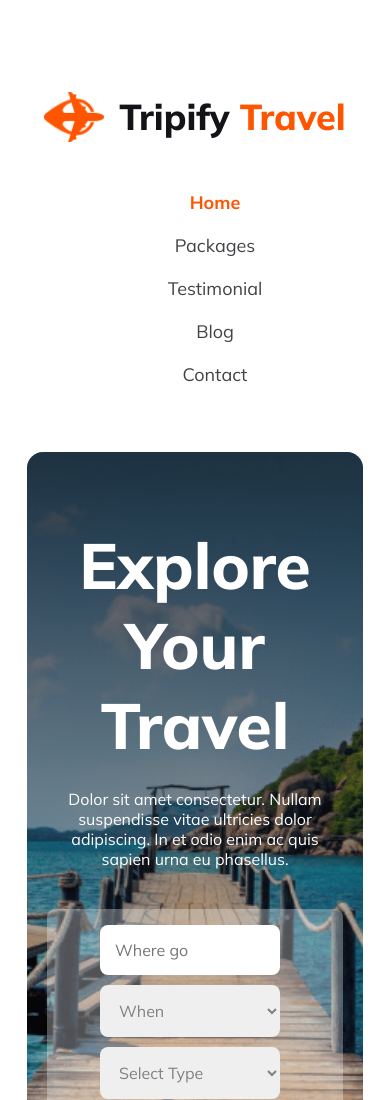
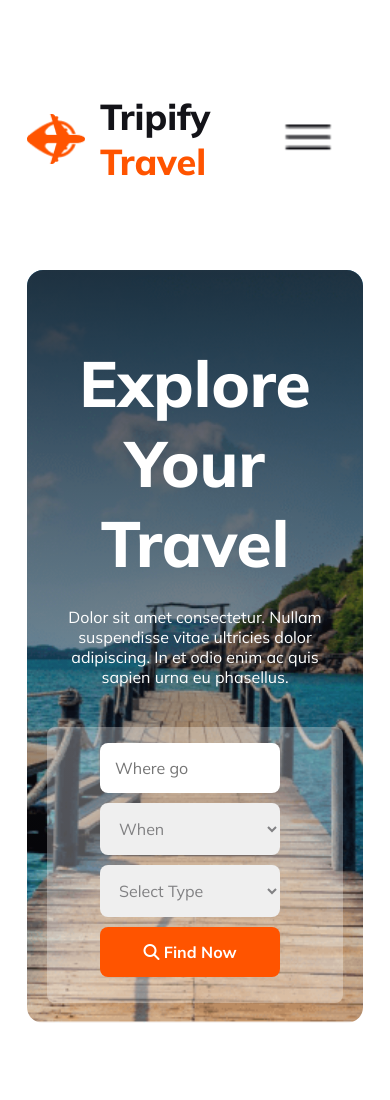
Before and after one commit to islam-sharmin/B9A2-Tripify-Travel, a plain HTML site: page index.html in a window 390 px wide. Shown: the top 1100 px of the page. Drawn offline with Linux system fonts and the light colour scheme.

Commit message:
nav bar icon added

```diff
--- a/index.html
+++ b/index.html
@@ -26,11 +26,14 @@
                 </div>
                 <div class="nav-content">
                     <ul>
-                        <li><a href=""><span class="orange">Home</span></a></li>
-                        <li><a href="">Packages</a></li>
-                        <li><a href="">Testimonial</a></li>
-                        <li><a href="">Blog</a></li>
-                        <li><a href="">Contact</a></li>
+                        <li class="hide"><a href=""><span class="orange">Home</span></a></li>
+                        <li class="hide"><a href="">Packages</a></li>
+                        <li class="hide"><a href="">Testimonial</a></li>
+                        <li class="hide"><a href="">Blog</a></li>
+                        <li class="hide"><a href="">Contact</a></li>
+                        <li class="hide-icon">
+                            <a href=""><img src="Images/Frame.png" alt=""></a>
+                        </li>
                     </ul>
                 </div>
             </div>
--- a/styles/travel.css
+++ b/styles/travel.css
@@ -32,7 +32,7 @@
 
             .nav-container {
                 display: flex;
-            justify-content: space-between;
+                justify-content: space-around;
                 align-items: center;
             }
 
@@ -63,6 +63,10 @@
                 justify-content: space-around;
                 gap: 40px;
                 list-style: none;
+            }
+
+            .hide-icon {
+                display: none;
             }
 
             .nav-content ul a {
@@ -422,10 +426,19 @@
             /* Responsive for mobile device */
 
             @media screen and (max-width: 600px) {
+                .hide {
+                    display: none;
+                }
+                .hide-icon {
+                    display: block;
+                }
+                .hide-icon img {
+                    width: 60px;
+                    height: 50px;
+                }
                 .banner-container {
                     padding: 20px;
                 }
-            .nav-container,
                 .nav-content ul,
                 .travel-info,
                 .popular-tour-container,
```
Also changed, not shown: Images/Frame.png (added). Lines whose indentation alone changed are shown as unchanged.
